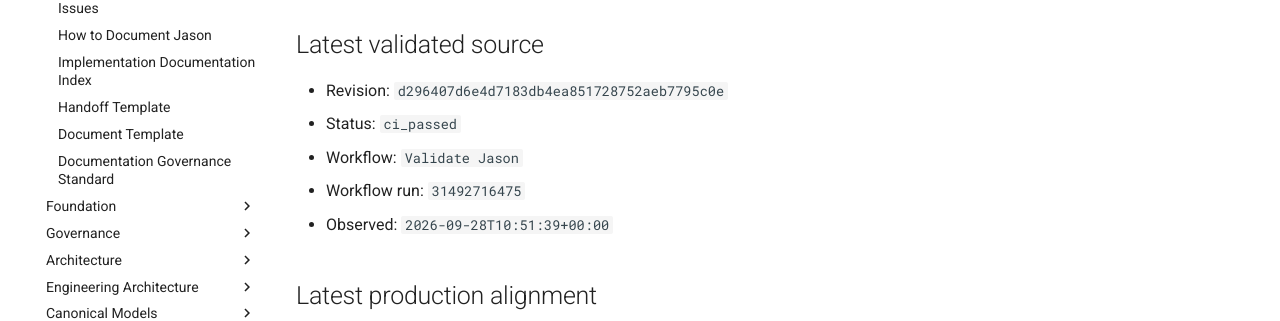
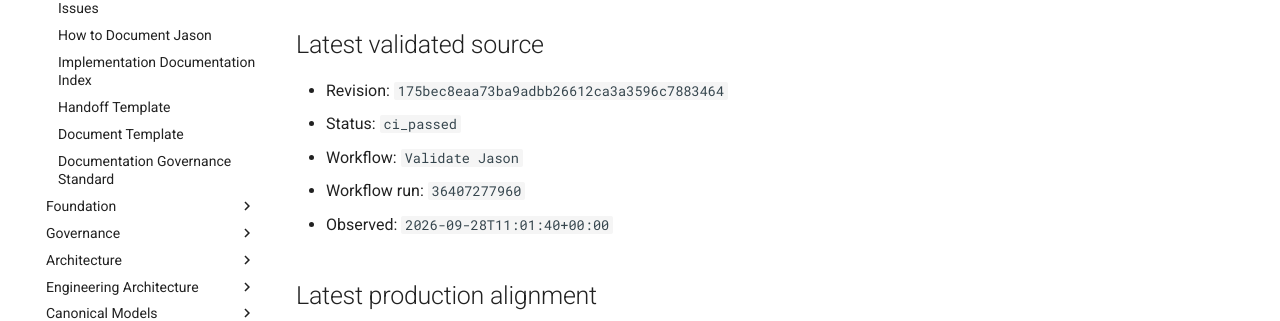
Before and after one commit to al-teamaot-com/jason, an MkDocs documentation site: the page built from docs/control/AUTOMATED-CHANGE-STATE.md, in a window 1280 px wide and 1163 px high. Shown: the part 337-658 px from the top of the window. Built offline with MkDocs 1.6.1 and Material for MkDocs 9.7.7, drawn with Linux system fonts in a browser that asks for light colours; comment, search, counter and statistics services are not loaded.

Commit message:
Reconcile automated documentation state for 175bec8eaa73

```diff
--- a/docs/control/AUTOMATED-CHANGE-STATE.md
+++ b/docs/control/AUTOMATED-CHANGE-STATE.md
@@ -8,11 +8,11 @@
 
 ## Latest validated source
 
-- Revision: `d296407d6e4d7183db4ea851728752aeb7795c0e`
+- Revision: `175bec8eaa73ba9adbb26612ca3a3596c7883464`
 - Status: `ci_passed`
 - Workflow: `Validate Jason`
-- Workflow run: `31492716475`
-- Observed: `2026-09-28T10:51:39+00:00`
+- Workflow run: `36407277960`
+- Observed: `2026-09-28T11:01:40+00:00`
 
 ## Latest production alignment
 
```
Also changed, not shown: docs/control/AUTOMATED-CHANGE-STATE.json (+4 -4 lines).
